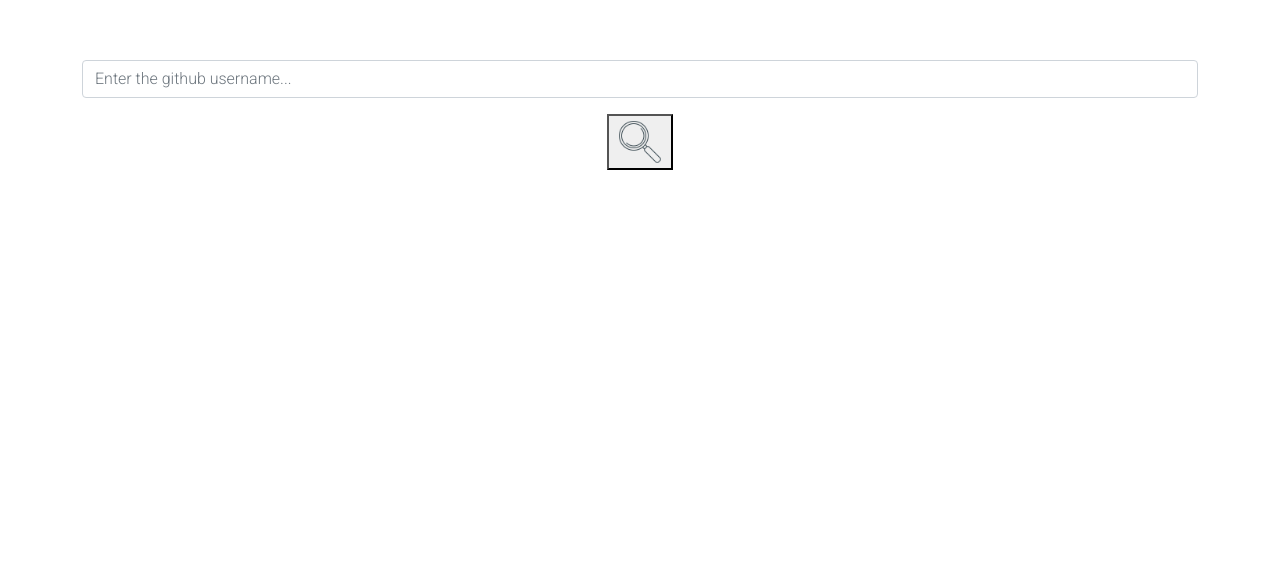
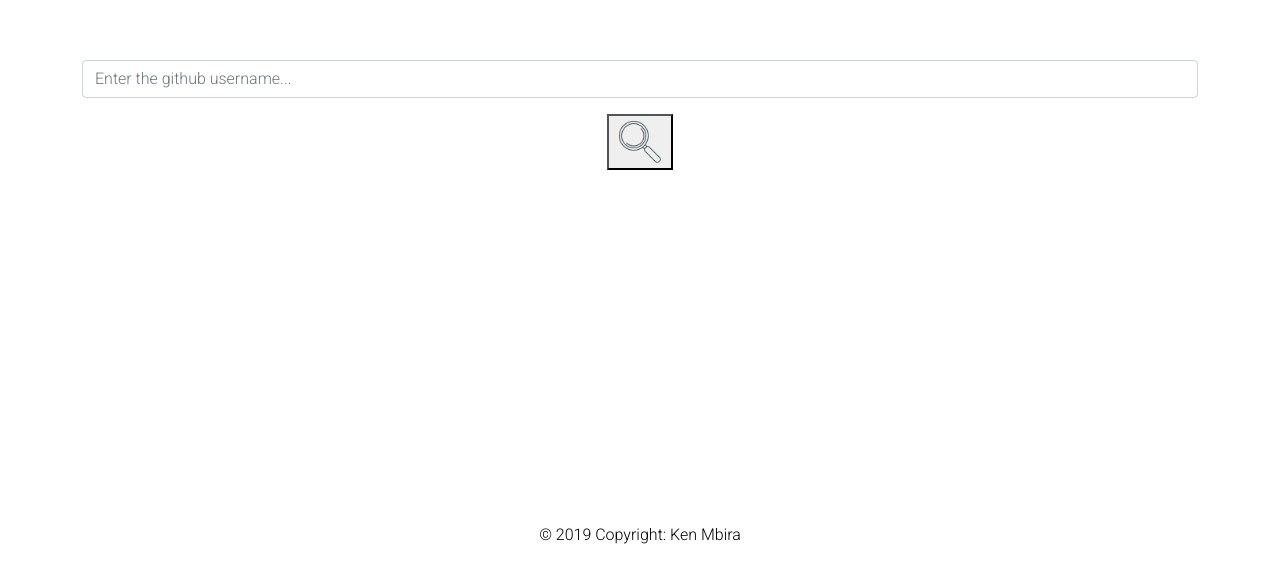
Before and after one commit to Ken-mbira/Git-finder, an Angular app: page / in a window 1280 px wide. Shown: the part 277-840 px from the top of the page. Before the commit the page ends 800 px from the top, so only its background shows below. Built offline with nearby package versions, Linux system fonts and the light colour scheme.

Commit message:
add a copyright footer tag to the bottom of the page

```diff
--- a/src/app/app.component.html
+++ b/src/app/app.component.html
@@ -1 +1,2 @@
 <app-search-page></app-search-page>
+<app-footer></app-footer>
--- a/src/app/footer/footer.component.css
+++ b/src/app/footer/footer.component.css
@@ -0,0 +1,17 @@
+* {
+    font-family: 'Roboto', sans-serif;
+}
+
+.container {
+    display: flex;
+    justify-content: center;
+}
+
+.container a {
+    text-decoration: none;
+    color: black;
+}
+
+.container a:hover {
+    color: blueviolet;
+}
--- a/src/app/footer/footer.component.html
+++ b/src/app/footer/footer.component.html
@@ -1,3 +1,7 @@
-<footer>
-    <div></div>
+<footer class="w-100">
+    <div class="container">
+        <a href="https://github.com/Ken-mbira">
+            <p>&copy; 2019 Copyright: Ken Mbira</p>
+        </a>
+    </div>
 </footer>
```
